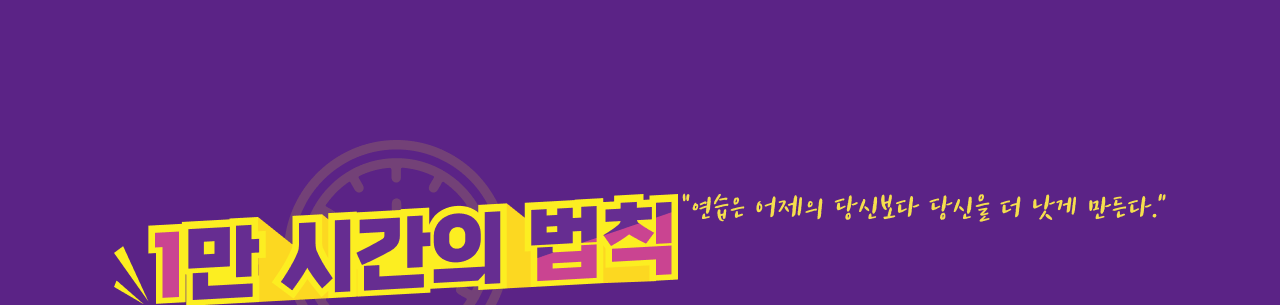
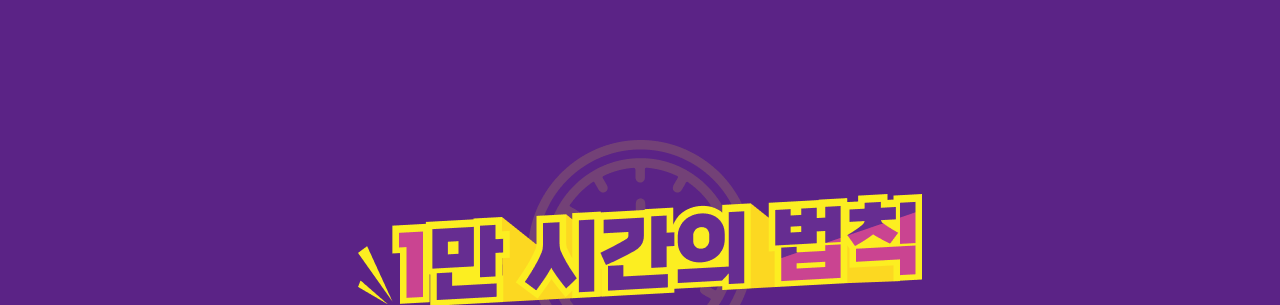
Before and after one commit to likeJH/10000hoursLaw, a plain HTML site: page index.html in a window 1280 px wide. Shown: the top 305 px of the page. Drawn offline with Linux system fonts and the light colour scheme; a web font is replaced by a local one.

Commit message:
Add files via upload

```diff
--- a/style.css
+++ b/style.css
@@ -22,16 +22,19 @@
     url("https://fonts.gstatic.com/ea/notosanskr/v2/NotoSansKR-Regular.otf") format('opentype');
 }
 
+body {
+    background-color: #5b2386;
+}
+
 #app{
     font-family: GmarketSansMedium;
-    background-color: #5b2386;
     color: white;
     text-align: center;
     padding-bottom:70px;
 }
 
 .tit-law{
-    display: inline-block;
+    display: block;
     position: relative;
     margin-top:194px;
 }
```
Also changed, not shown: index.html (+0 -1 lines).
